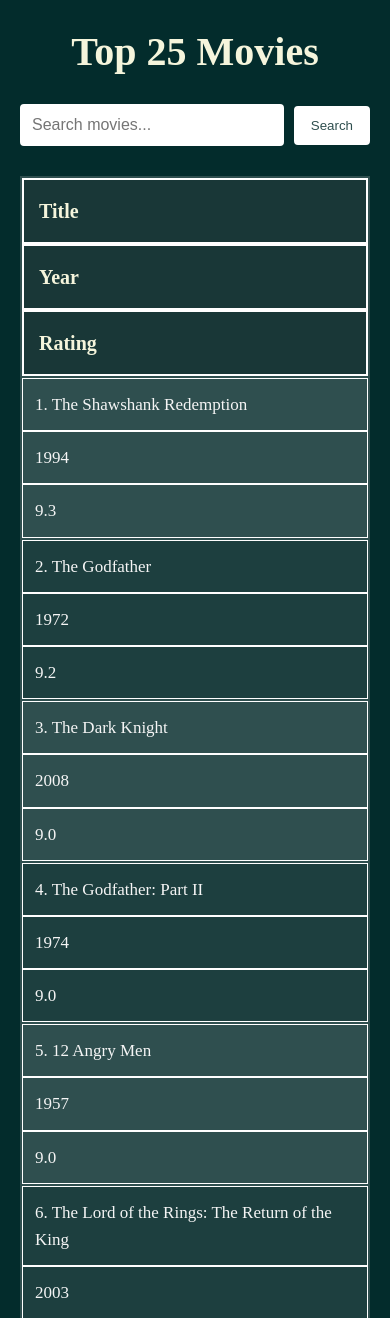
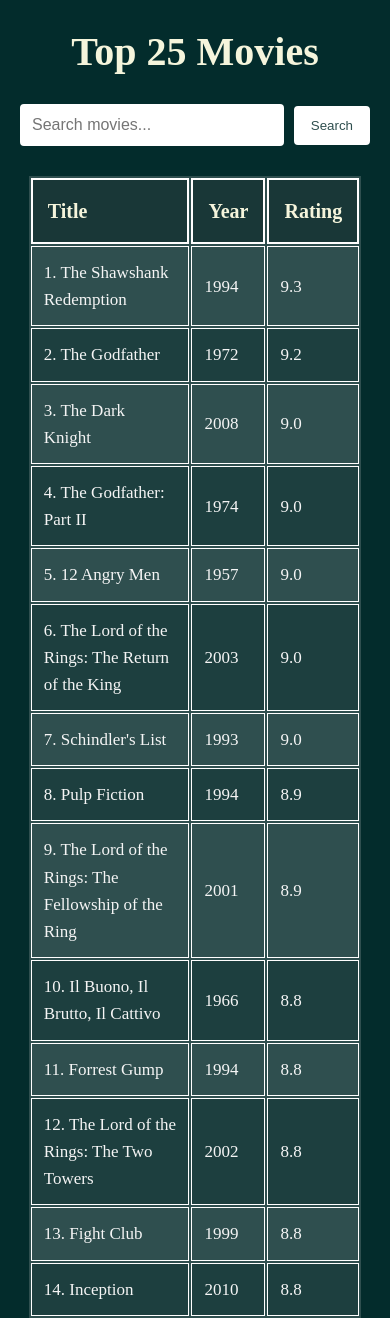
Before and after one commit to lily-notaflower/Imdb-Movie-Crawler, a Flask app: page / in a window 390 px wide. Shown: the top 1318 px of the page. Run offline with Flask 3, Linux system fonts and the light colour scheme.

Commit message:
Changes in css for responsive design in mobile screen

```diff
--- a/static/css/style.css
+++ b/static/css/style.css
@@ -80,8 +80,12 @@
 /*Responsive Design*/
 
 @media(max-width:768px){
-    table, th, td{
-        display: block;
-        width: 100%;
+    table{
+        display: table;
+        overflow-x: auto;
+        width: 95%;
+    }
+    td, th{
+        display: table-cell;
     }
 }
```
